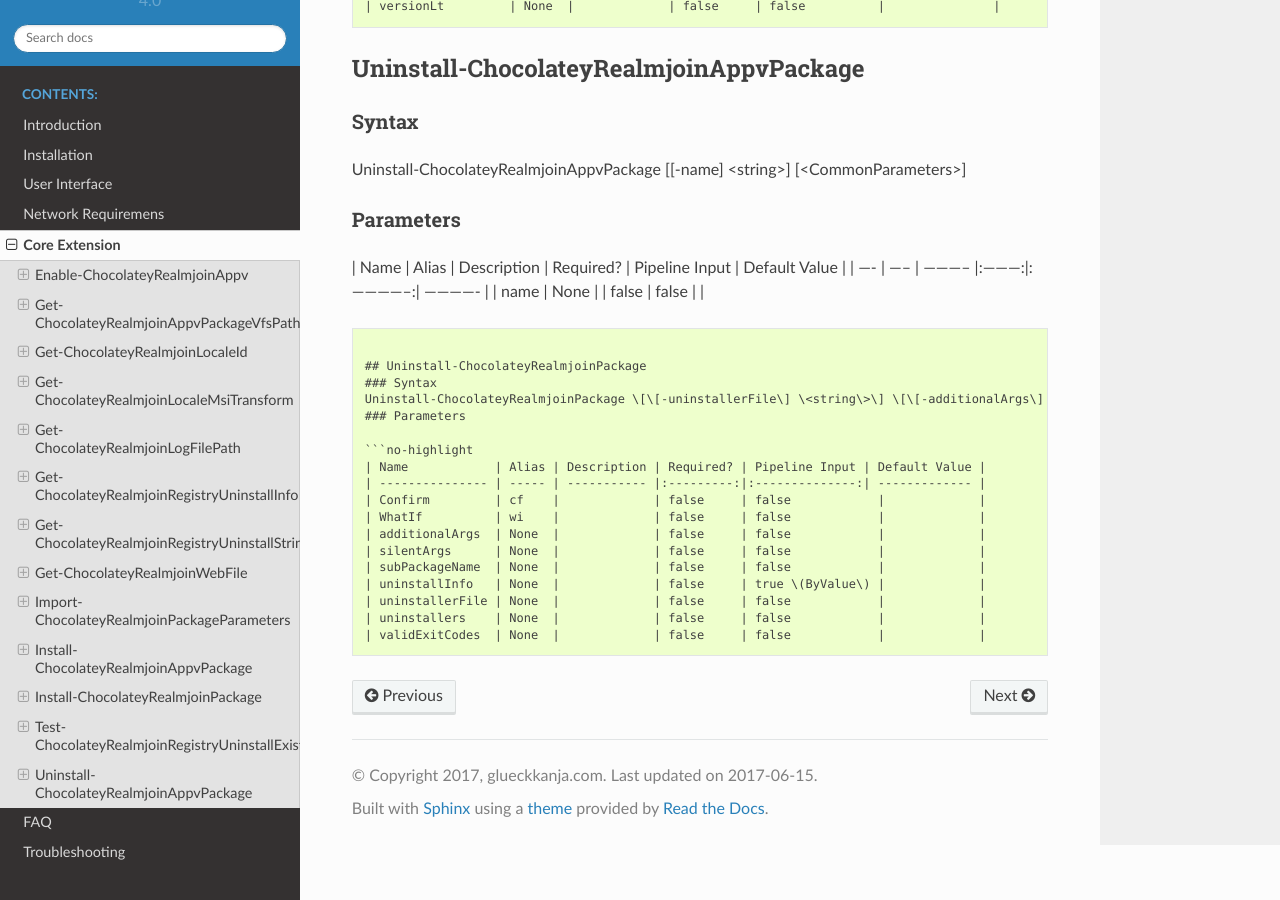
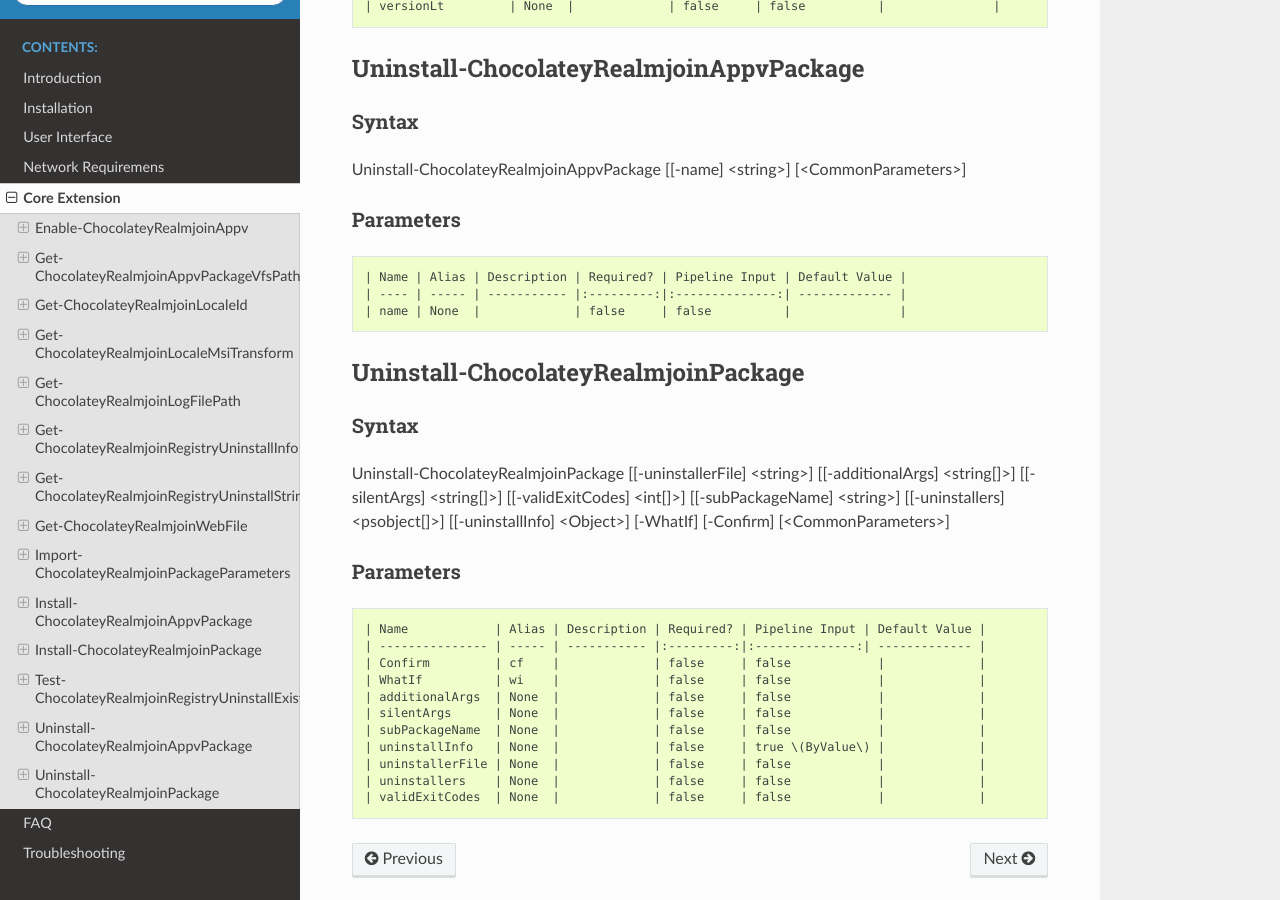
Before and after one commit to bb-froggy/realmjoin-docs, a Sphinx documentation site: the page built from docs/core-extension.md, in a window 1280 px wide and 900 px high, scrolled down 4742 px. Built offline with Sphinx 7.4.7 and the Read the Docs theme 2.0.0, drawn with Linux system fonts in a browser that asks for light colours.

Commit message:
check rtd

````diff
--- a/docs/core-extension.md
+++ b/docs/core-extension.md
@@ -176,6 +176,7 @@
 Uninstall-ChocolateyRealmjoinAppvPackage \[\[-name\] \<string\>\] \[\<CommonParameters\>\]
 ### Parameters
 
+```no-highlight
 | Name | Alias | Description | Required? | Pipeline Input | Default Value |
 | ---- | ----- | ----------- |:---------:|:--------------:| ------------- |
 | name | None  |             | false     | false          |               |
````
